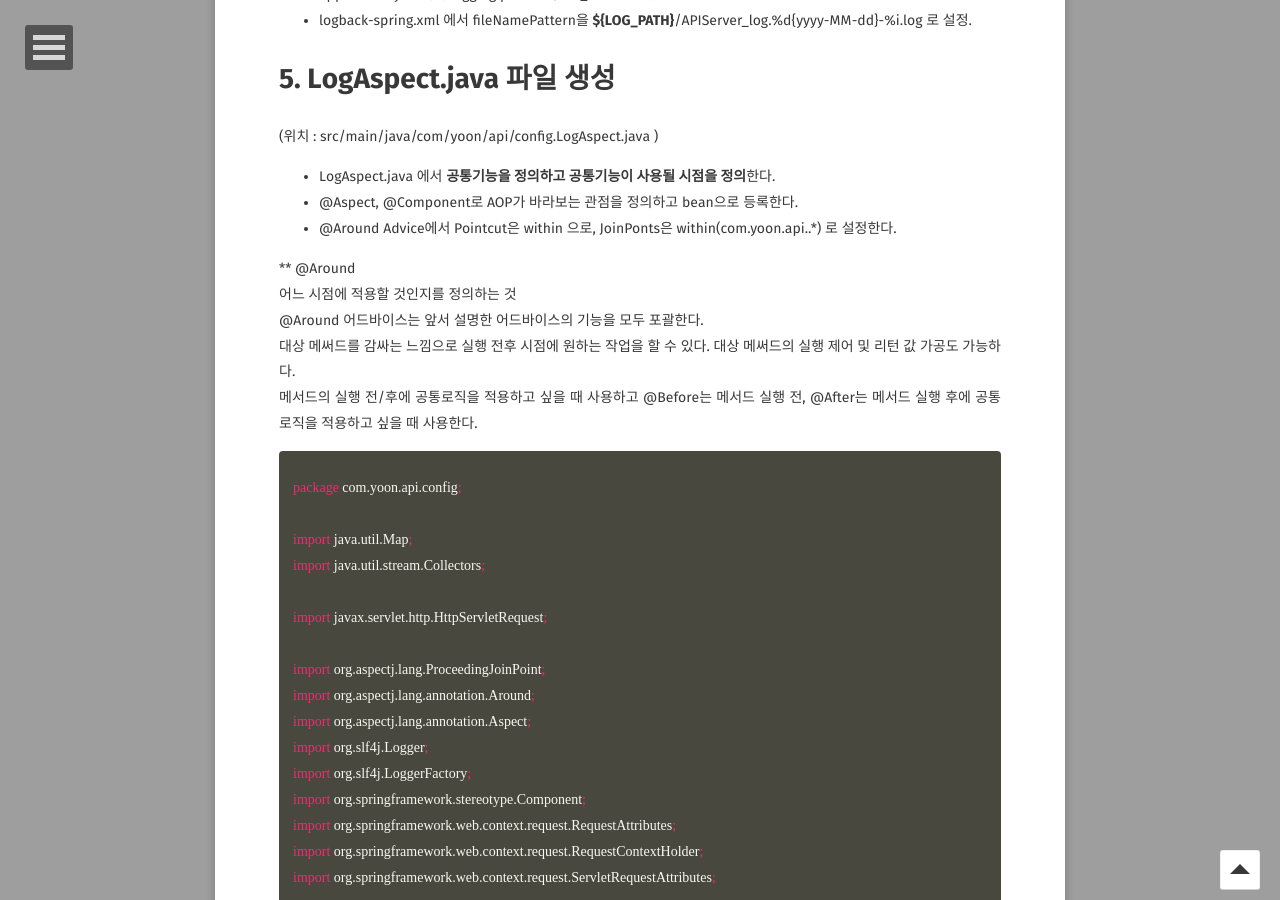
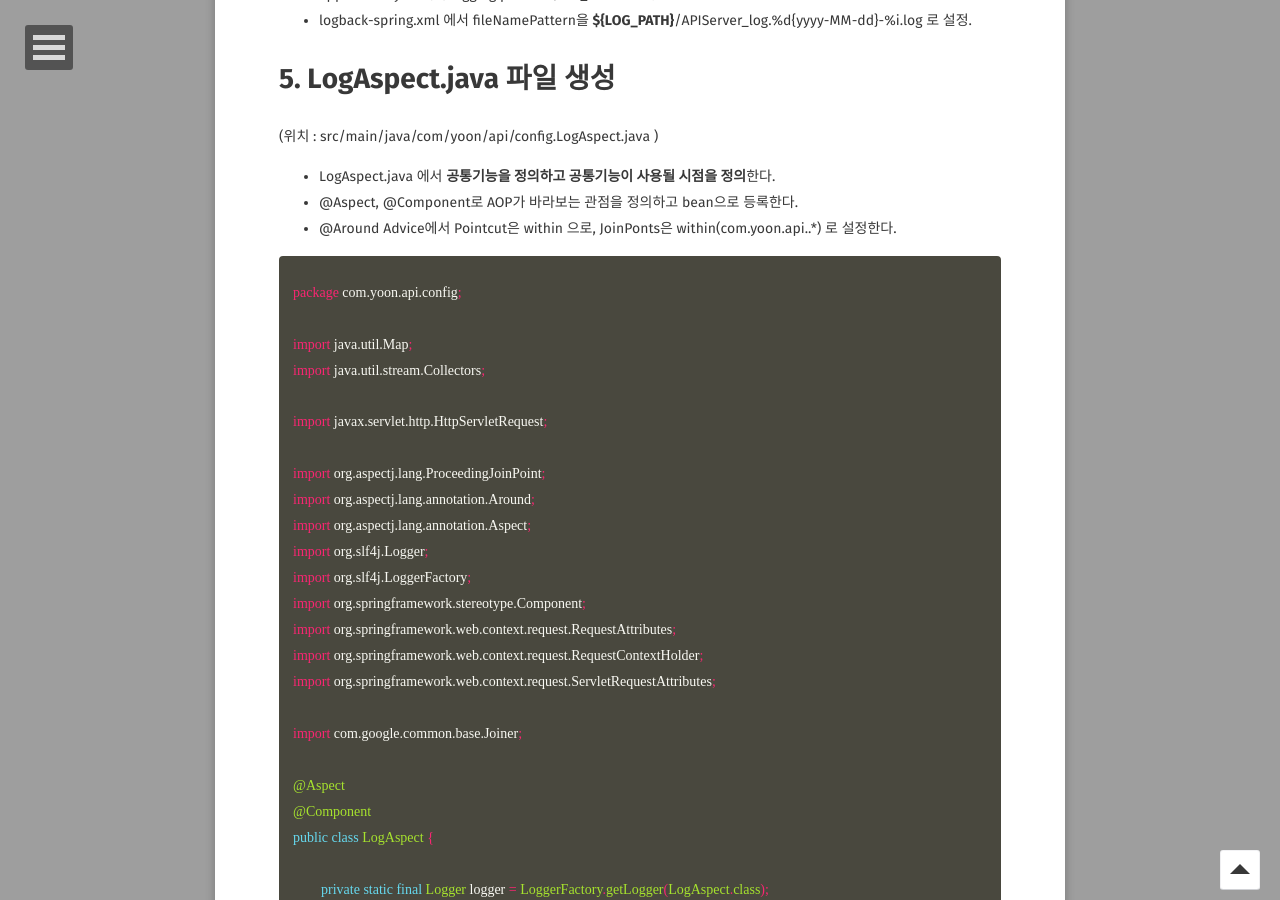
Before and after one commit to GayeonYoon/GayeonYoon.github.io, a Jekyll site: the page built from _posts/2021-07-30-REST_API_POST_1.md, in a window 1280 px wide and 900 px high, scrolled down 8068 px. Built offline with Jekyll 4.4.1, drawn with Linux system fonts in a browser that asks for light colours; some web fonts are replaced; some of the changed text lies outside the part shown.

Commit message:
Update 2021-07-30-REST_API_POST_1.md

```diff
--- a/_posts/2021-07-30-REST_API_POST_1.md
+++ b/_posts/2021-07-30-REST_API_POST_1.md
@@ -256,17 +256,10 @@ server:
 * logback-spring.xml 에서 fileNamePattern을 <b>${LOG_PATH}</b>/APIServer_log.%d{yyyy-MM-dd}-%i.log 로 설정.
 
 # 5. LogAspect.java 파일 생성
-
 (위치 : src/main/java/com/yoon/api/config.LogAspect.java ) <br>
 * LogAspect.java 에서 <b>공통기능을 정의하고 공통기능이 사용될 시점을 정의</b>한다. <br>
 * @Aspect, @Component로 AOP가 바라보는 관점을 정의하고 bean으로 등록한다.
 * @Around Advice에서 Pointcut은 within 으로, JoinPonts은 within(com.yoon.api..*) 로 설정한다.<br>
-
-**  @Around<br>
-어느 시점에 적용할 것인지를 정의하는 것<br>
-@Around 어드바이스는 앞서 설명한 어드바이스의 기능을 모두 포괄한다. <br>
-대상 메써드를 감싸는 느낌으로 실행 전후 시점에 원하는 작업을 할 수 있다. 대상 메써드의 실행 제어 및 리턴 값 가공도 가능하다.<br>
-메서드의 실행 전/후에 공통로직을 적용하고 싶을 때 사용하고 @Before는 메서드 실행 전, @After는 메서드 실행 후에 공통 로직을 적용하고 싶을 때 사용한다.<br>
 
 {% highlight java %}
 package com.yoon.api.config;
```
Also changed, not shown: other parts of _posts/2021-07-30-REST_API_POST_1.md (+5 -1 lines).
